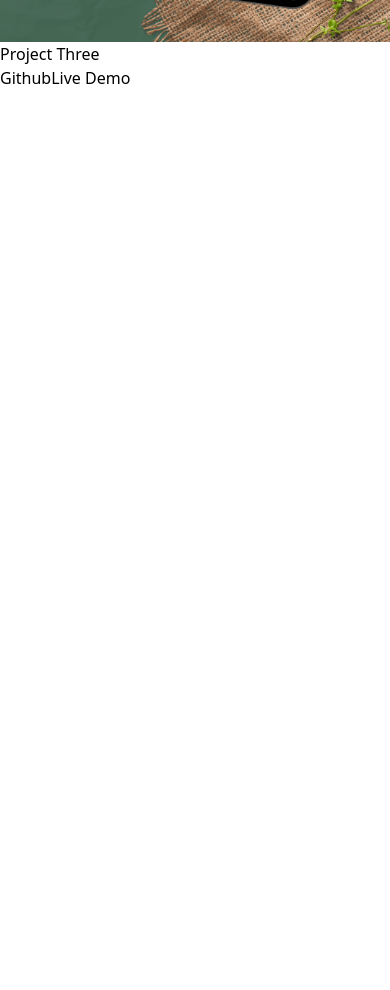
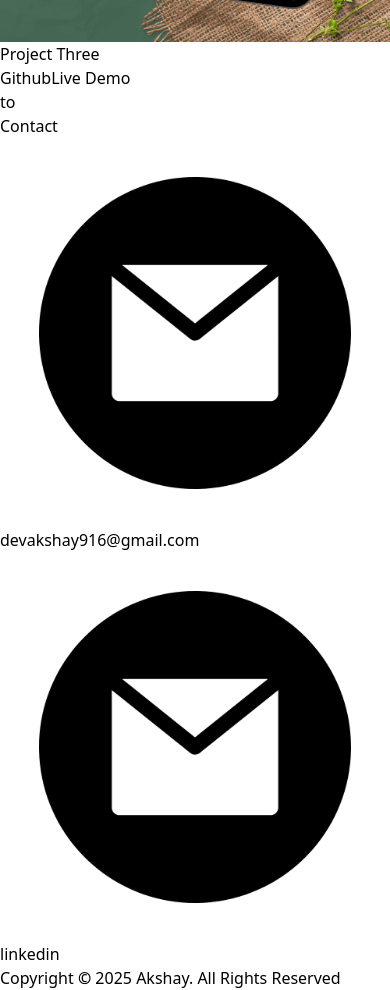
Before and after one commit to devakshayy/portfolio, a React (Vite) app: page / in a window 390 px wide. Shown: the part 9420-10410 px from the top of the page. Before the commit the page ends 9510 px from the top, so only its background shows below. Built offline with nearby package versions, Linux system fonts and the light colour scheme.

Commit message:
contact page added

```diff
--- a/src/App.jsx
+++ b/src/App.jsx
@@ -1,6 +1,7 @@
 import Header from "./components/Header";
 import Navbar from "./components/Navbar";
 import About from "./pages/About";
+import Contact from "./pages/Contact";
 import Experience from "./pages/Experience";
 import Projects from "./pages/Projects";
 
@@ -12,41 +13,9 @@ function App() {
        <About/>
        <Experience/>
        <Projects/>
+       <Contact/>
      </>
   );
 }
 
 export default App;
-
-
-//       {/* Projects */}
-
-//       {/* Contact Us */}
-
-//       <div className="about p-32 pb-0 text-center">
-//         <div className="text-gray-500 text-lg">to</div>
-//         <div className="text-gray-900 text-5xl font-bold">Contact</div>
-//         <div className="flex justify-center items-center p-10">
-//           <div className="ring-1 rounded-3xl p-10 flex gap-5 bg-gray-100">
-//             <div className="flex">
-//               <img src="/email.png" alt="email" className="h-10" />
-//               <div className="text-3xl text-semi-bold hover:text-red-700 transition">
-//                 example@gmail.com
-//               </div>
-//             </div>
-//             <div className="flex">
-//               <img src="/email.png" alt="email" className="h-10" />
-//               <div className="text-3xl text-semi-bold hover:text-red-700 transition">
-//                 linkedin.com
-//               </div>
-//             </div>
-//           </div>
-//         </div>
-//         <div className="text-xl text-gray-600 p-10 pb-20">
-//           Copyright <b>©</b> {new Date().getFullYear()} Akshay. All Rights
-//           Reserved
-//         </div>
-//       </div>
-
-//       {/* Contact Us */}
-// </>
--- /dev/null
+++ b/src/pages/Contact.jsx
@@ -0,0 +1,34 @@
+import React from "react";
+
+const Contact = () => {
+  return (
+    <div className="about sm:p-10 p-5 text-center">
+      <div className="text-gray-500 text-lg">to</div>
+      <div className="text-gray-900  text-3xl sm:text-5xl font-bold">
+        Contact
+      </div>
+      <div className="flex justify-center items-center p-10">
+        <div className="ring-1 rounded-3xl py-12 pr-6 pl-2 sm:p-10 grid gap-8 bg-gray-100">
+          <div className="flex sm:gap-1 items-center">
+            <img src="/email.png" alt="email" className="h-5 sm:h-10" />
+            <div className="text-sm sm:text-3xl mr-2 font-semibold hover:text-red-700 transition">
+              <h1>devakshay916@gmail.com</h1>
+            </div>
+          </div>
+          <div className="flex sm:gap-1 items-center">
+            <img src="/email.png" alt="email" className="h-5 sm:h-10" />
+            <div className="text-sm sm:text-3xl font-semibold hover:text-red-700 transition">
+              <h1>linkedin</h1>
+            </div>
+          </div>
+        </div>
+      </div>
+      <div className="text-xl text-gray-600 p-10 pb-20">
+        Copyright <b>©</b> {new Date().getFullYear()} Akshay. All Rights
+        Reserved
+      </div>
+    </div>
+  );
+};
+
+export default Contact;
```
